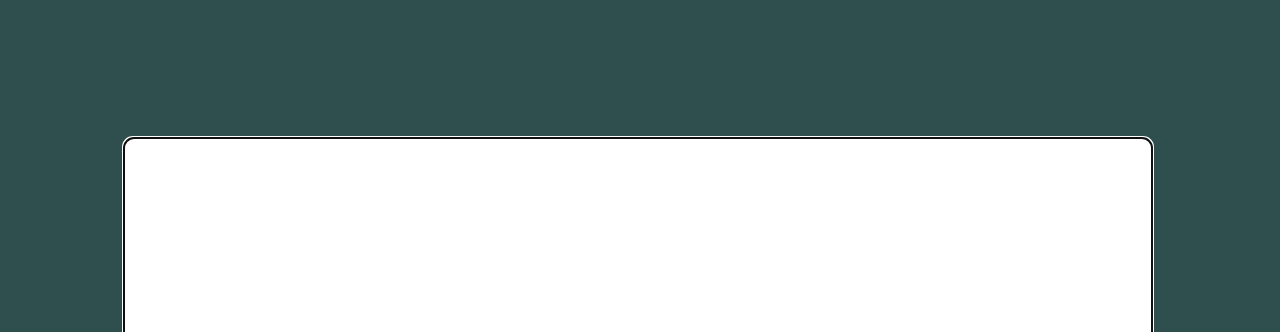
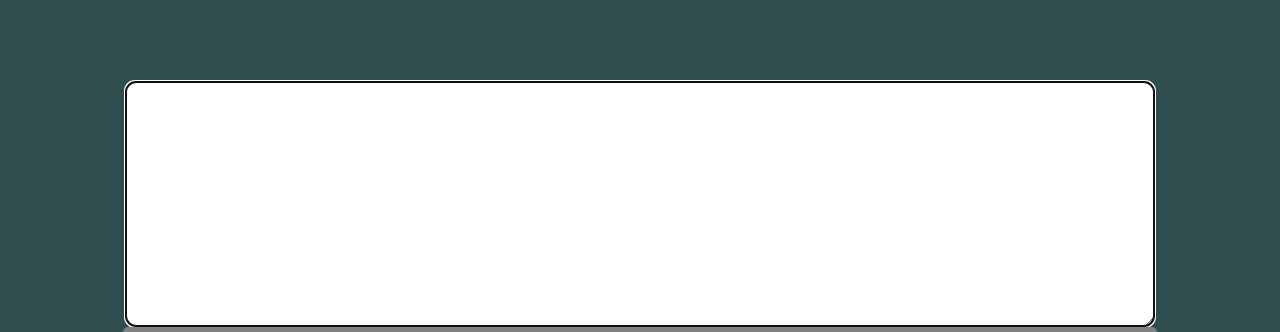
Before and after one commit to alexger95/Virtual-keyboard, a website built with webpack: page src/template.html in a window 1280 px wide. Shown: the top 332 px of the page. Built offline with nearby package versions, Linux system fonts and the light colour scheme.

Commit message:
fix: html

```diff
--- a/src/index.js
+++ b/src/index.js
@@ -1,7 +1,7 @@
 import KeyBoard from './KeyBoard';
 import './style.scss';
 
-const ROOT = document.querySelector('#root');
+const ROOT = document.querySelector('body');
 
 const input = document.createElement('textarea');
 input.classList.add('input');
--- a/src/template.html
+++ b/src/template.html
@@ -6,6 +6,5 @@
   </head>
 
   <body>
-    <div id="root"></div>
   </body>
 </html>
```
Also changed, not shown: .eslintrc.js.
